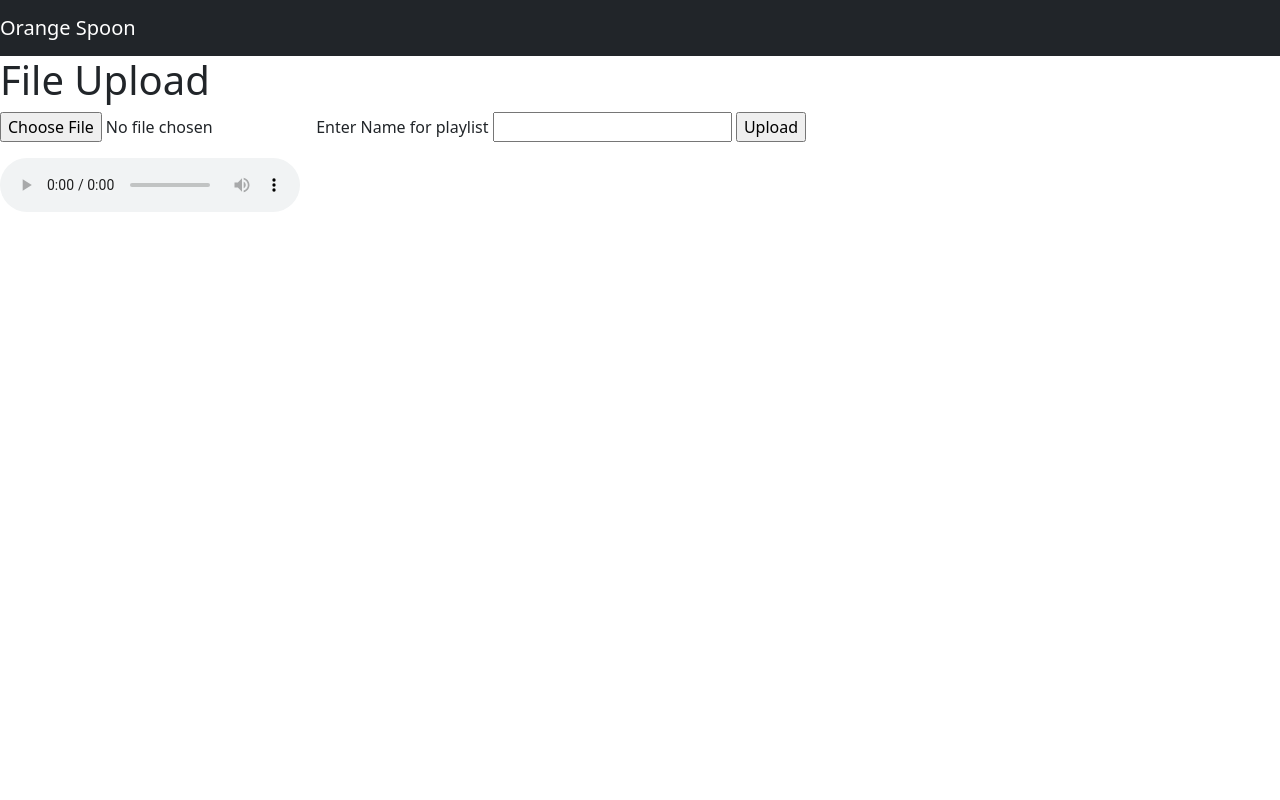
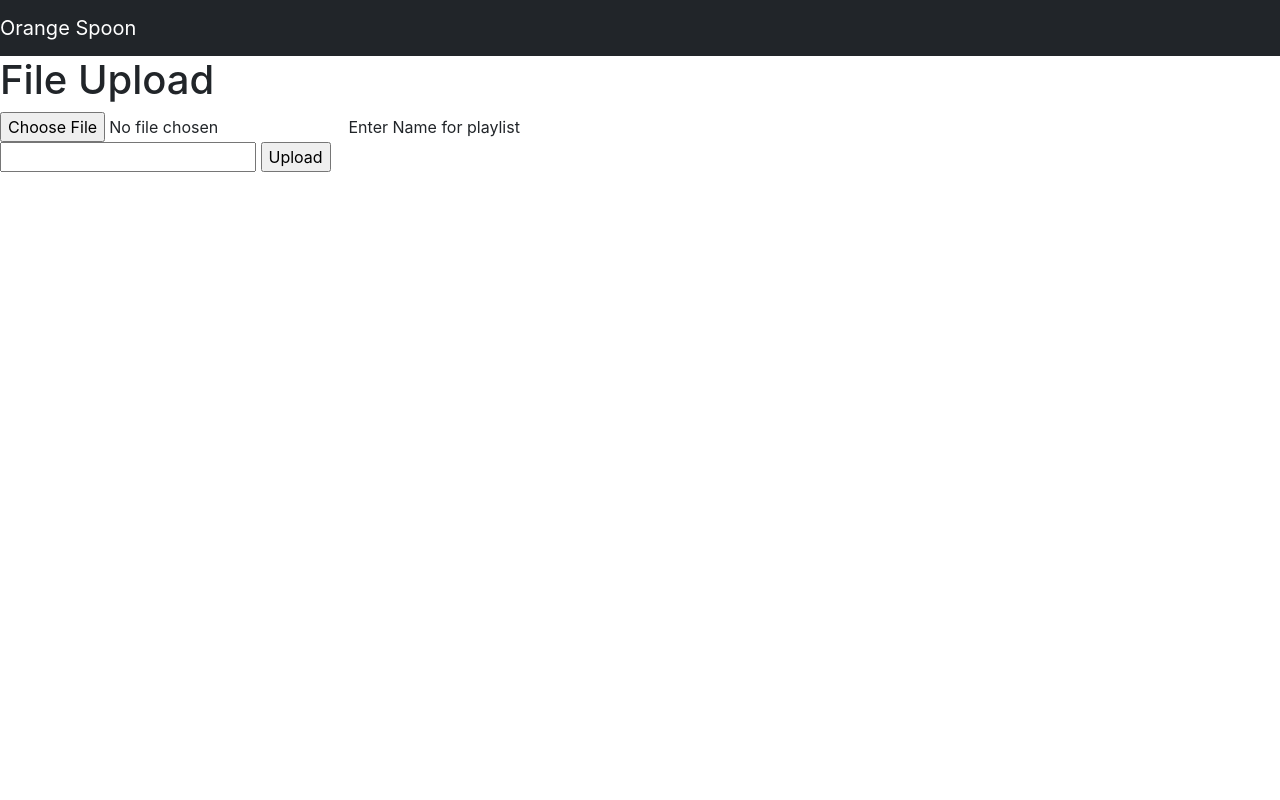
Before and after one commit to mizaagi/orange-spoon, a Flask app: page / in a window 1280 px wide. Run offline with Flask 3, Linux system fonts and the light colour scheme.

Commit message:
Update(1:49 PM // 5/31/24)

```diff
--- /dev/null
+++ b/static/fileupload.css
@@ -0,0 +1,56 @@
+body {
+    margin: 0;
+    font-family: -apple-system, BlinkMacSystemFont, "Segoe UI", "Roboto", "Oxygen",
+        "Ubuntu", "Cantarell", "Fira Sans", "Droid Sans", "Helvetica Neue",
+        sans-serif;
+    -webkit-font-smoothing: antialiased;
+    -moz-osx-font-smoothing: grayscale;
+}
+
+code {
+    font-family: source-code-pro, Menlo, Monaco, Consolas, "Courier New",
+        monospace;
+}
+
+.App {
+    text-align: center;
+}
+
+.App-logo {
+    height: 40vmin;
+    pointer-events: none;
+}
+.App-header {
+    background-color: blue;
+    min-height: 100vh;
+    display: flex;
+    flex-direction: column;
+    align-items: center;
+    justify-content: center;
+    font-size: calc(10px + 2vmin);
+    color: white;
+}
+
+.App-link {
+    color: #61dafb;
+}
+
+.heart {
+    color: #442c00;
+}
+
+.small {
+    font-size: 0.75rem;
+}
+.main {
+    align-items: center;
+}
+.lower {
+    align-content: center;
+}
+.upper {
+    align-items: top;
+}
+.center {
+    align-items: center;
+}
--- /dev/null
+++ b/templates/Playlists.html
@@ -0,0 +1,6 @@
+<link rel="stylesheet" href="{{ url_for('static', filename='Playlists'.css') }}">
+<select>
+    <option id="playlist1">{playlist}</option> // # "{playlist}" + "{playlistNumber}" + ".txt" //
+    <option id="playlist2">{playlist}</option>
+    <option id="playlist3">{playlist}</option>
+</select>
--- a/templates/fileupload.html
+++ b/templates/fileupload.html
@@ -3,6 +3,7 @@
     <meta name="viewport" content="width=device-width, initial-scale=1">
     <title>{{ title }}</title>
     <link href="https://cdn.jsdelivr.net/npm/bootstrap@5.3.3/dist/css/bootstrap.min.css" rel="stylesheet" integrity="sha384-QWTKZyjpPEjISv5WaRU9OFeRpok6YctnYmDr5pNlyT2bRjXh0JMhjY6hW+ALEwIH" crossorigin="anonymous">
+    <link rel="stylesheet" href="{{ url_for('static', filename='fileupload.css') }}">
 <body>
     {% include 'navbar.html' %}
     <div id="container">
@@ -13,18 +14,19 @@
         {% endif %}
 
         <form method="POST" enctype="multipart/form-data">
-            <input type="file" name="file" id="file" accept="audio/*" class="upper">
-            <label>Enter Name for playlist</label class="upper">
-            <input type="text" name="playlistname" id="playlistname" accept="*" class="lower">
-            <input type="submit" value="Upload" class="lower">
+            <div class="center">
+                <input type="file" name="file" id="file" accept="audio/*">
+                <label>Enter Name for playlist</label>
+                <div class="lower">
+                    <input type="text" name="playlistname" id="playlistname" accept="*">
+                    <input type="submit" value="Upload">
+                </div>
+            </div>
         </form>
             {% for line in filetxt %}
             <p>{{line}}</p>
             {% endfor %}
     </div>
-    <audio controls>
-        <source src="{{filename}}">
-    </audio>
 </body>
 
 </html>
```
Also changed, not shown: static/main.css (deleted, +0 -54 lines), templates/Playlists.css (added), 1 other file.
